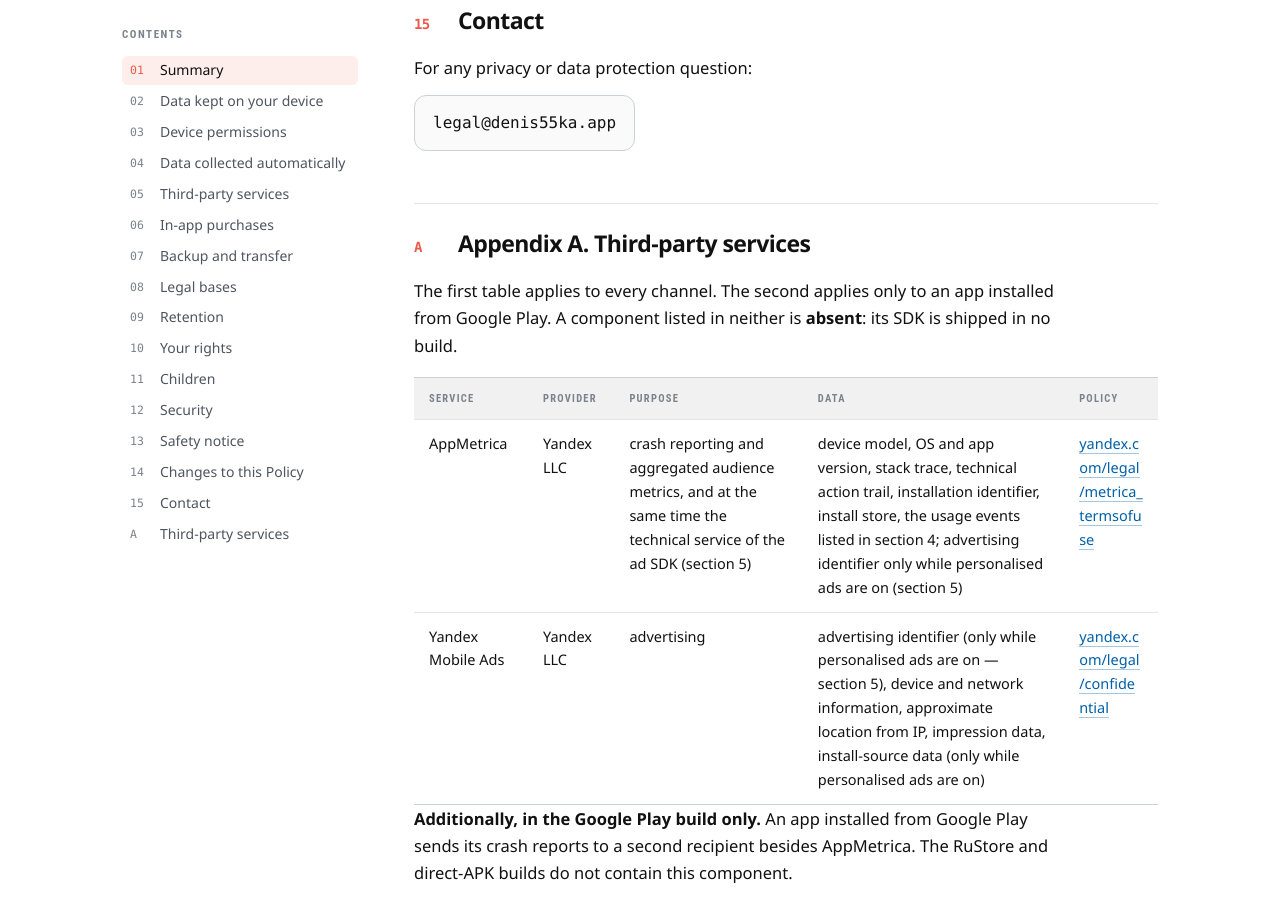
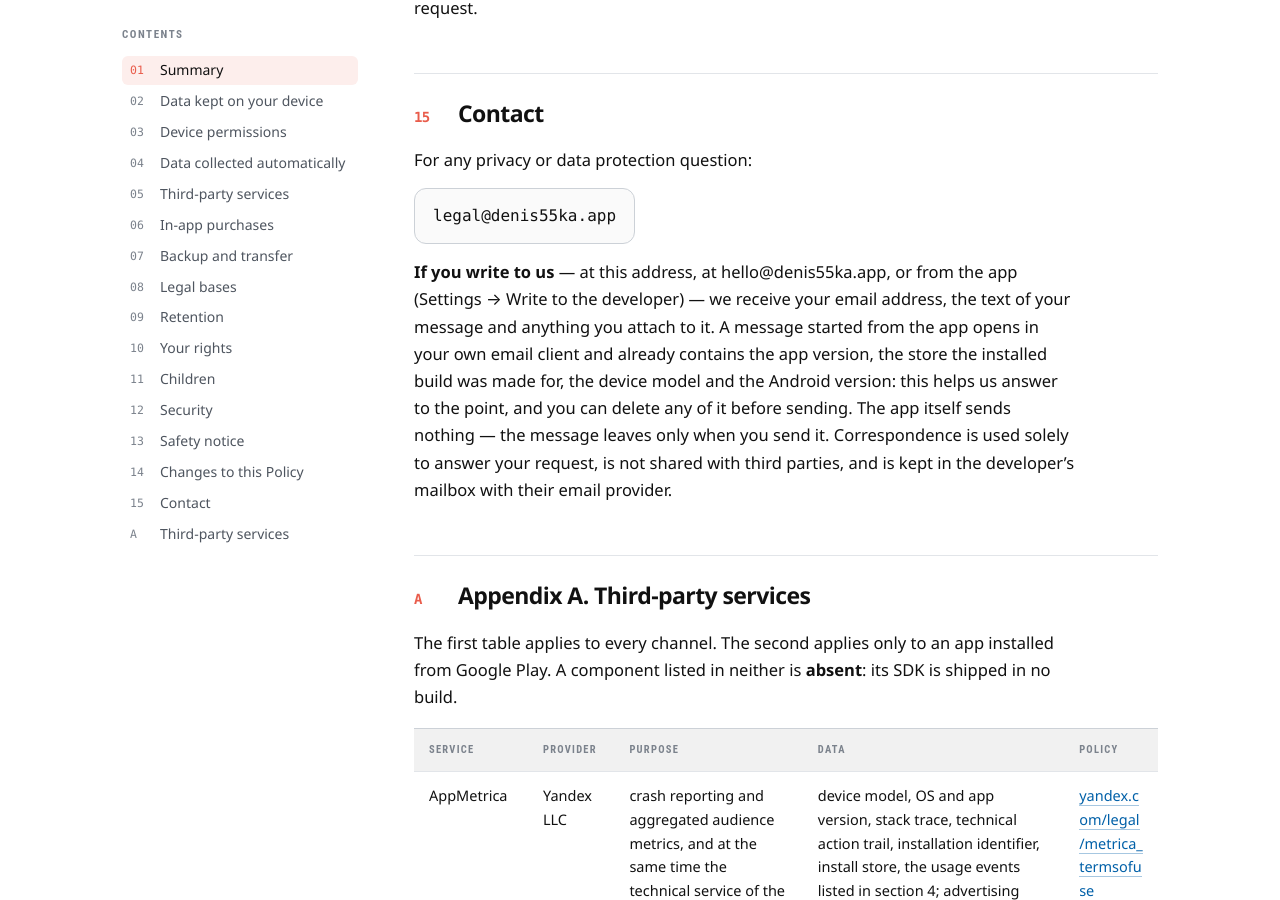
Before and after one commit to Denis55ka/Denis55ka.github.io, a Jekyll site: the page built from dkonnect/privacy/en/index.md, in a window 1280 px wide and 900 px high, scrolled down 10516 px. Built offline with Jekyll 4.4.1, drawn with Linux system fonts in a browser that asks for light colours; some of the changed text lies outside the part shown.

Commit message:
Update privacy

```diff
--- a/dkonnect/privacy/en/index.md
+++ b/dkonnect/privacy/en/index.md
@@ -151,6 +151,7 @@
 
 - **Local data** is kept for as long as the app is installed and you have not deleted it; the measurement history is additionally bounded in size, and the oldest records are pruned automatically.
 - **Crash reports and statistics** are retained by the service providers for the periods set in their policies (typically from several months to about 18 months).
+- **Correspondence with the developer** is kept for as long as it is needed to answer you and resolve your question, and is deleted at your request at any time (section 15).
 
 ## Your rights
 {: #s10}
@@ -193,6 +194,8 @@
 
 [legal@denis55ka.app](mailto:legal@denis55ka.app){: .contact}
 
+**If you write to us** — at this address, at hello@denis55ka.app, or from the app (Settings → Write to the developer) — we receive your email address, the text of your message and anything you attach to it. A message started from the app opens in your own email client and already contains the app version, the store the installed build was made for, the device model and the Android version: this helps us answer to the point, and you can delete any of it before sending. The app itself sends nothing — the message leaves only when you send it. Correspondence is used solely to answer your request, is not shared with third parties, and is kept in the developer's mailbox with their email provider.
+
 ## Appendix A. Third-party services
 {: #appendix data-mark="A" data-toc="Third-party services"}
 
```
Also changed, not shown: other parts of dkonnect/privacy/en/index.md (+2 -2 lines), dkonnect/privacy/ru/index.md (+5 -2 lines).
